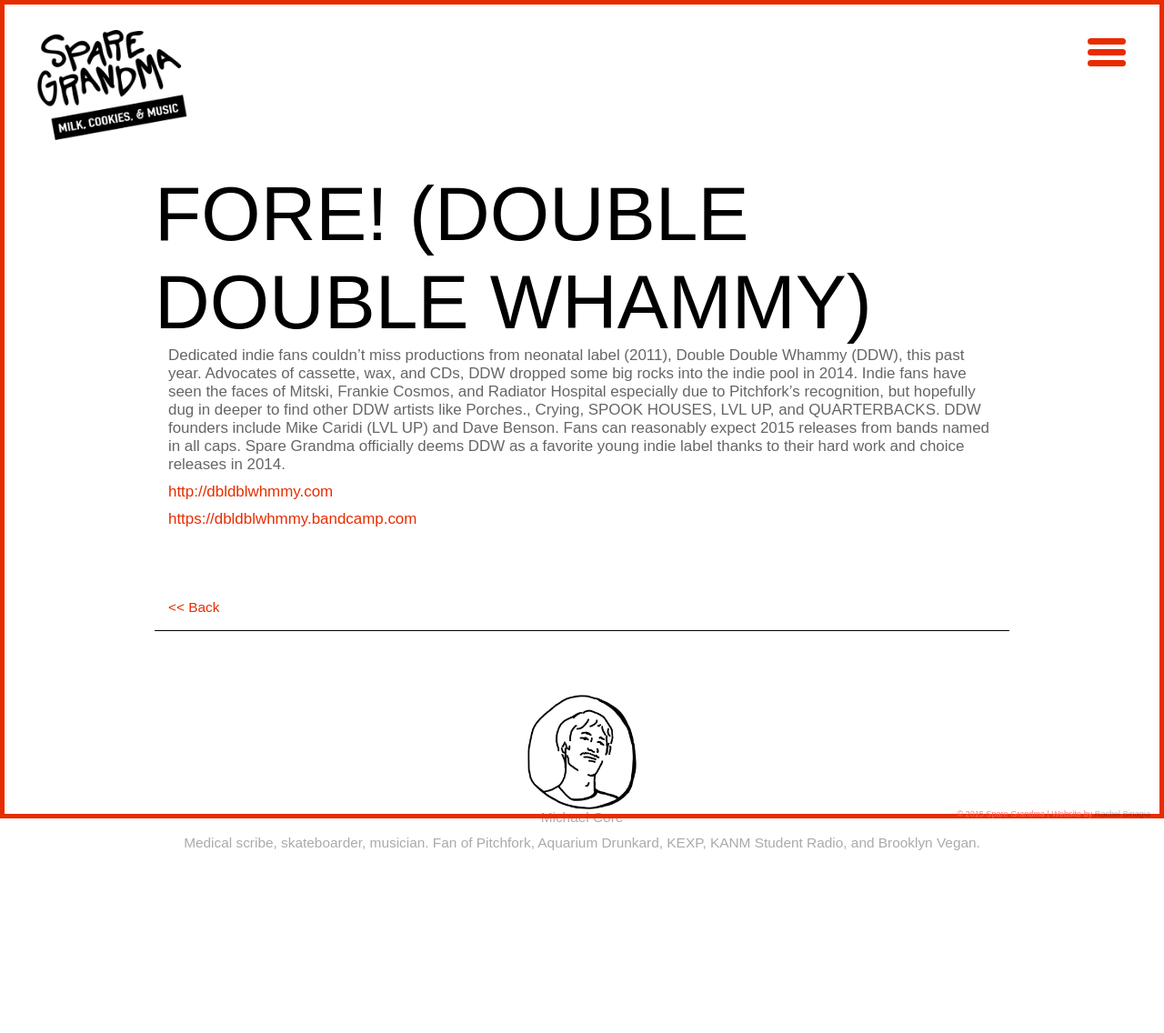
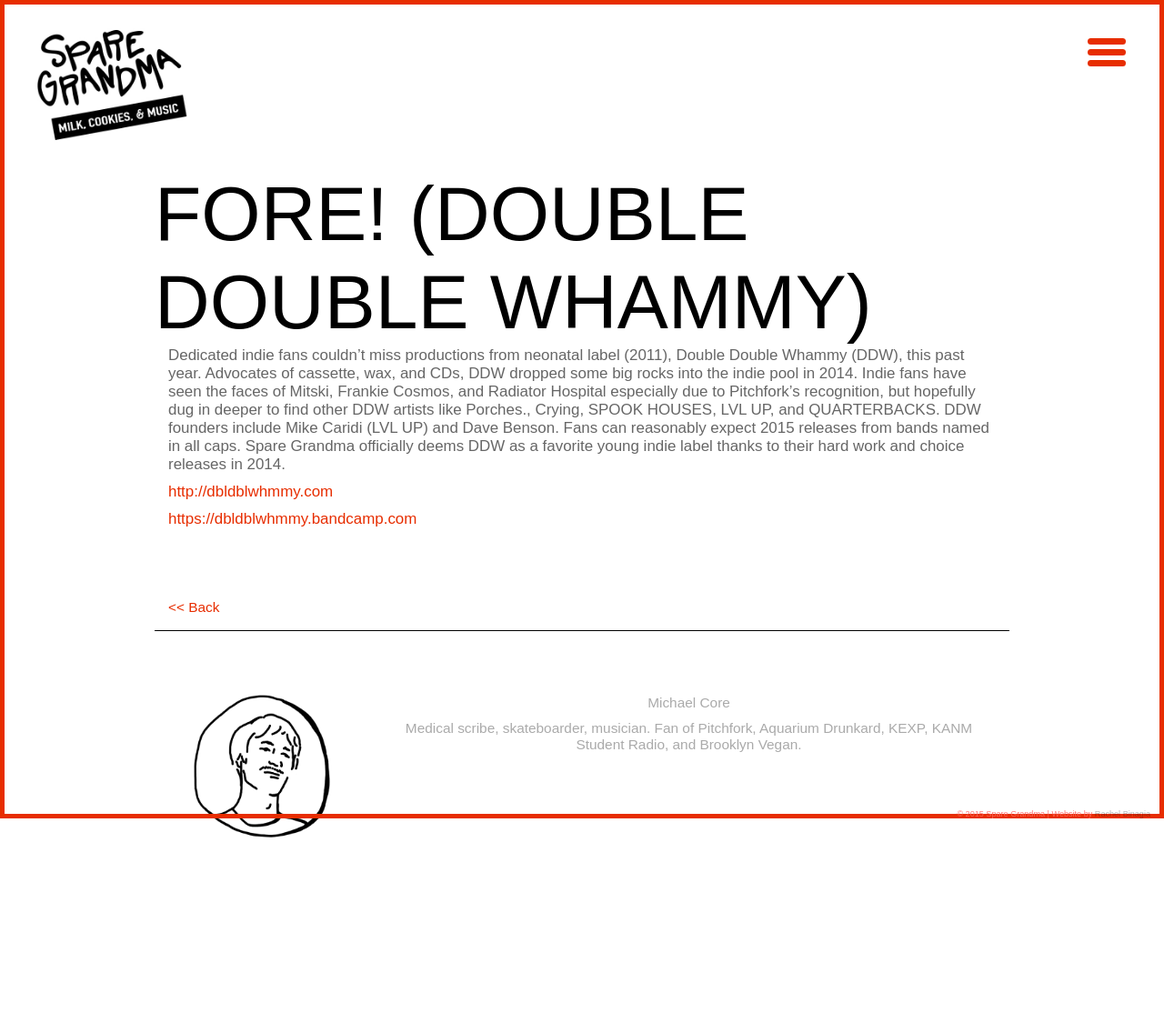
Before and after one commit to rachyrach/sparegrandma, a Jekyll site: the page built from _posts/2015-01-03-Fore!-(double-double-whammy).md, in a window 1280 px wide. Shown: the whole page at 91% size. Built offline with Jekyll 4.4.1, drawn with Linux system fonts in a browser that asks for light colours; Markdown is read by kramdown in place of the engine named in the settings; after the commit the page ends 1111 px from its top, so only the background shows below that.

Commit message:
update
update

```diff
--- a/_layouts/post.html
+++ b/_layouts/post.html
@@ -13,8 +13,9 @@
    <a href="{{ site.baseurl }}/writeups"><< Back</a>
 </div>
 {% assign author = site.authors[page.author] %}
-<div class="authors col-md-12">
-    <img src="{{ author.image }}" width="120px" height="auto"/>
+<div class="authors col-sm-3">
+    <img src="{{ author.image }}" width="150px" height="auto"/></div>
+<div class="authors col-sm-9">
 <p>{{ author.display_name }}</p><p>{{ author.bio }}</p></div></br>
 </div>
         </div>
--- a/contact.html
+++ b/contact.html
@@ -1,6 +1,8 @@
 ---
 layout: default
-description: Contact
+title: Contact Us
+description: Ask us whateva.
+thumbnail: phone.gif
 ---
 
 
```
